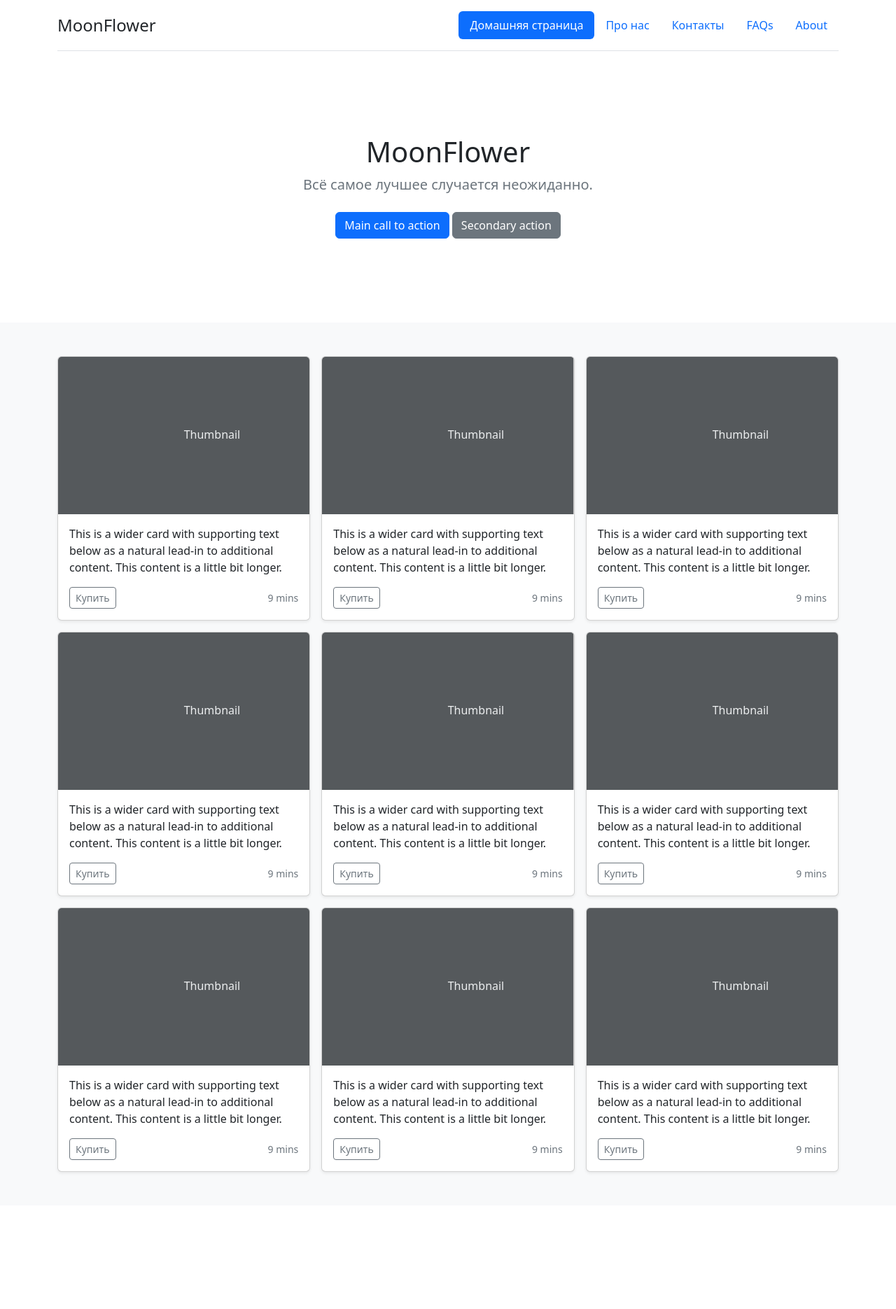
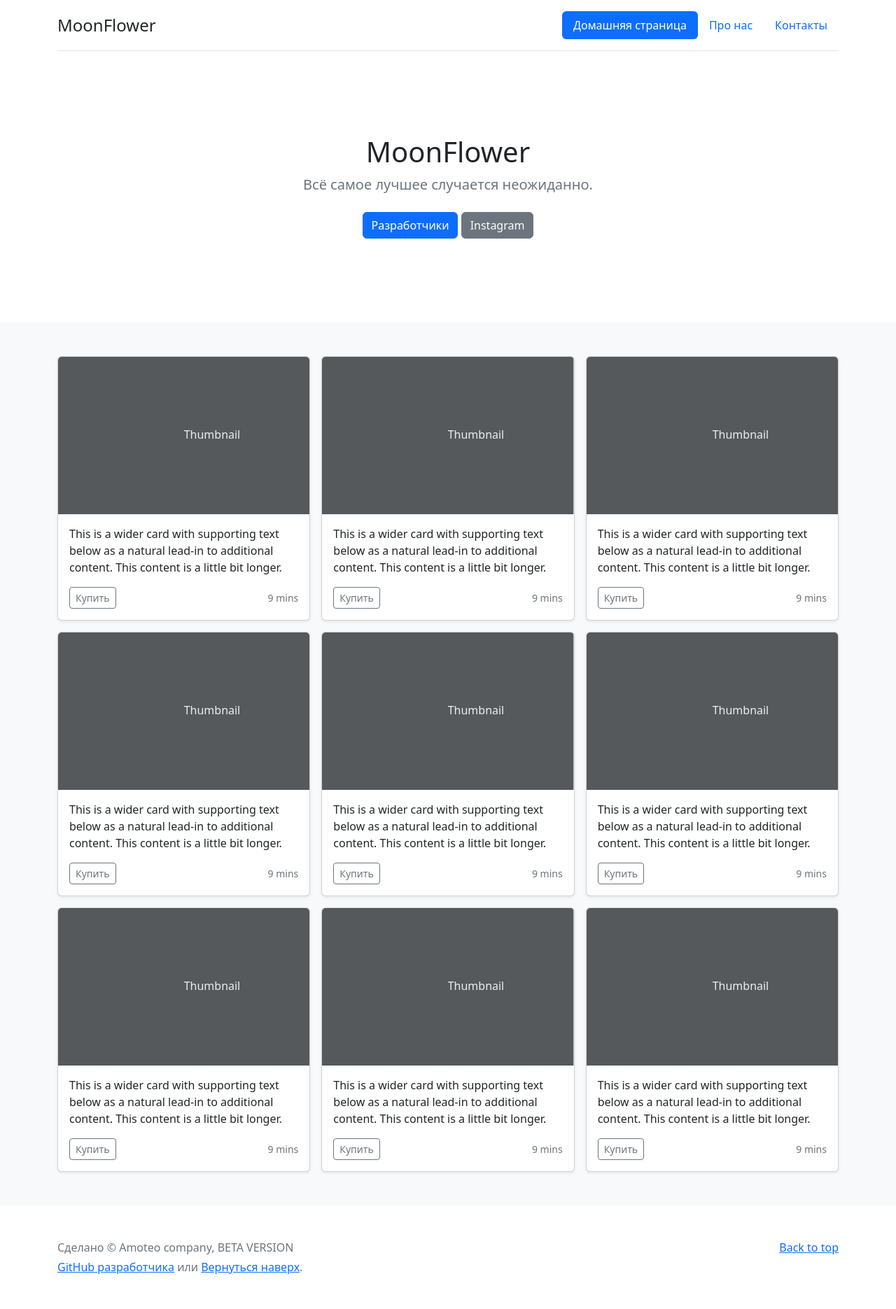
Before and after one commit to MoonFlower-by/home, a plain HTML site: page index.html in a window 1280 px wide. Shown: the whole page at 70% size. Before the commit the page ends 1723 px from the top, so only its background shows below. Drawn offline with nearby package versions, Linux system fonts and the light colour scheme.

Commit message:
Update index.html

```diff
--- a/index.html
+++ b/index.html
@@ -17,8 +17,6 @@
         <li class="nav-item"><a href="/home" class="nav-link active" aria-current="page">Домашняя страница</a></li>
         <li class="nav-item"><a href="/about-us" class="nav-link">Про нас</a></li>
         <li class="nav-item"><a href="/contact" class="nav-link">Контакты</a></li>
-        <li class="nav-item"><a href="#" class="nav-link">FAQs</a></li>
-        <li class="nav-item"><a href="#" class="nav-link">About</a></li>
       </ul>
     </header>
   </div>
@@ -30,8 +28,8 @@
         <h1 class="fw-light">MoonFlower</h1>
         <p class="lead text-muted">Всё самое лучшее случается неожиданно.</p>
         <p>
-          <a href="#" class="btn btn-primary my-2">Main call to action</a>
-          <a href="#" class="btn btn-secondary my-2">Secondary action</a>
+          <a href="amateo-company.github.io/home" class="btn btn-primary my-2">Разработчики</a>
+          <a href="https://www.instagram.com/chantal.prim23/" class="btn btn-secondary my-2">Instagram</a>
         </p>
       </div>
     </div>
@@ -181,6 +179,14 @@
       </div>
     </div>
   </div>
-
+<footer class="text-muted py-5">
+  <div class="container">
+    <p class="float-end mb-1">
+      <a href="#">Back to top</a>
+    </p>
+    <p class="mb-1">Сделано  © Amoteo company, BETA VERSION</p>
+    <p class="mb-0"><a href="github.com/rubybo">GitHub разработчика</a> или <a href="/home">Вернуться наверх</a>.</p>
+  </div>
+</footer>
 </main>
 </body>
```
